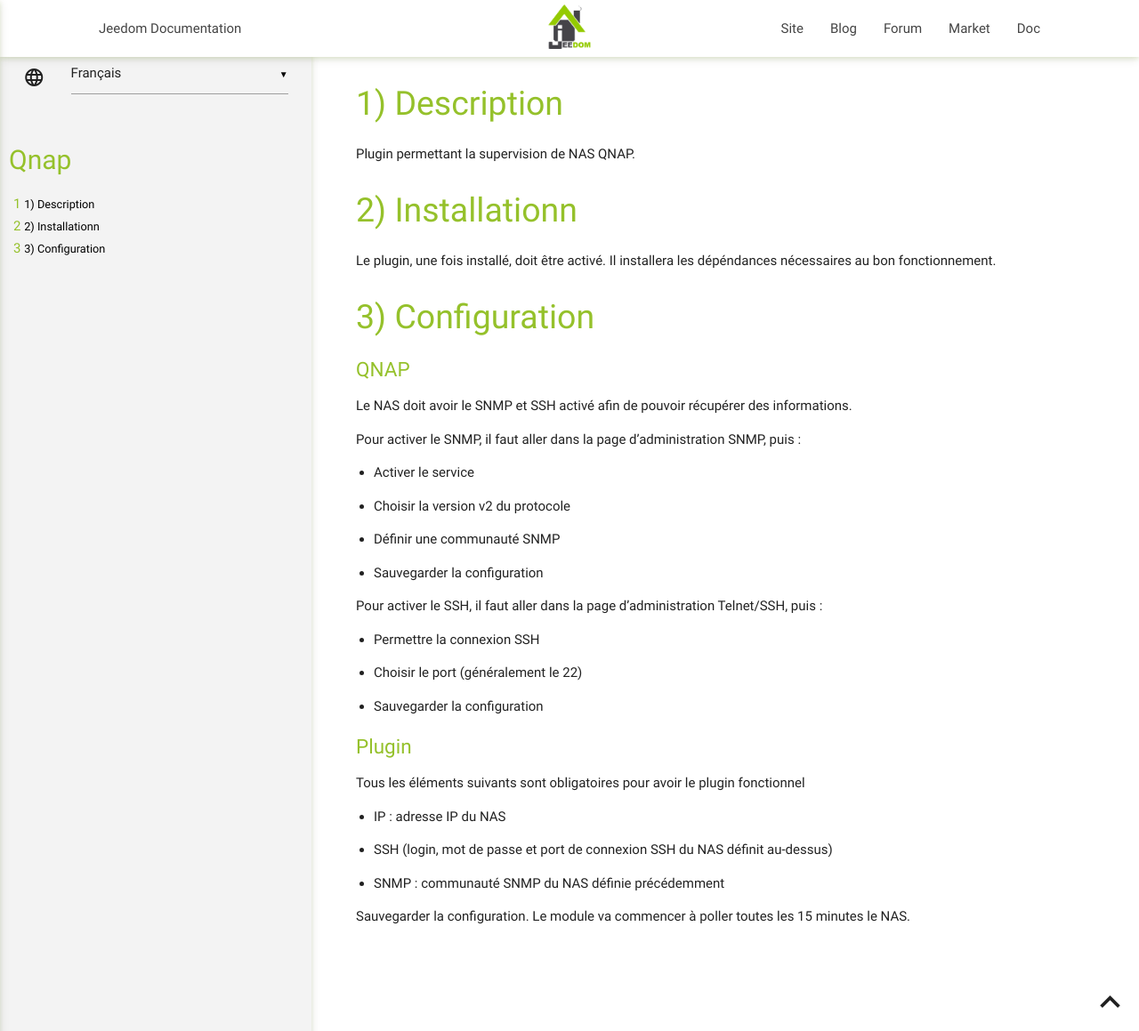
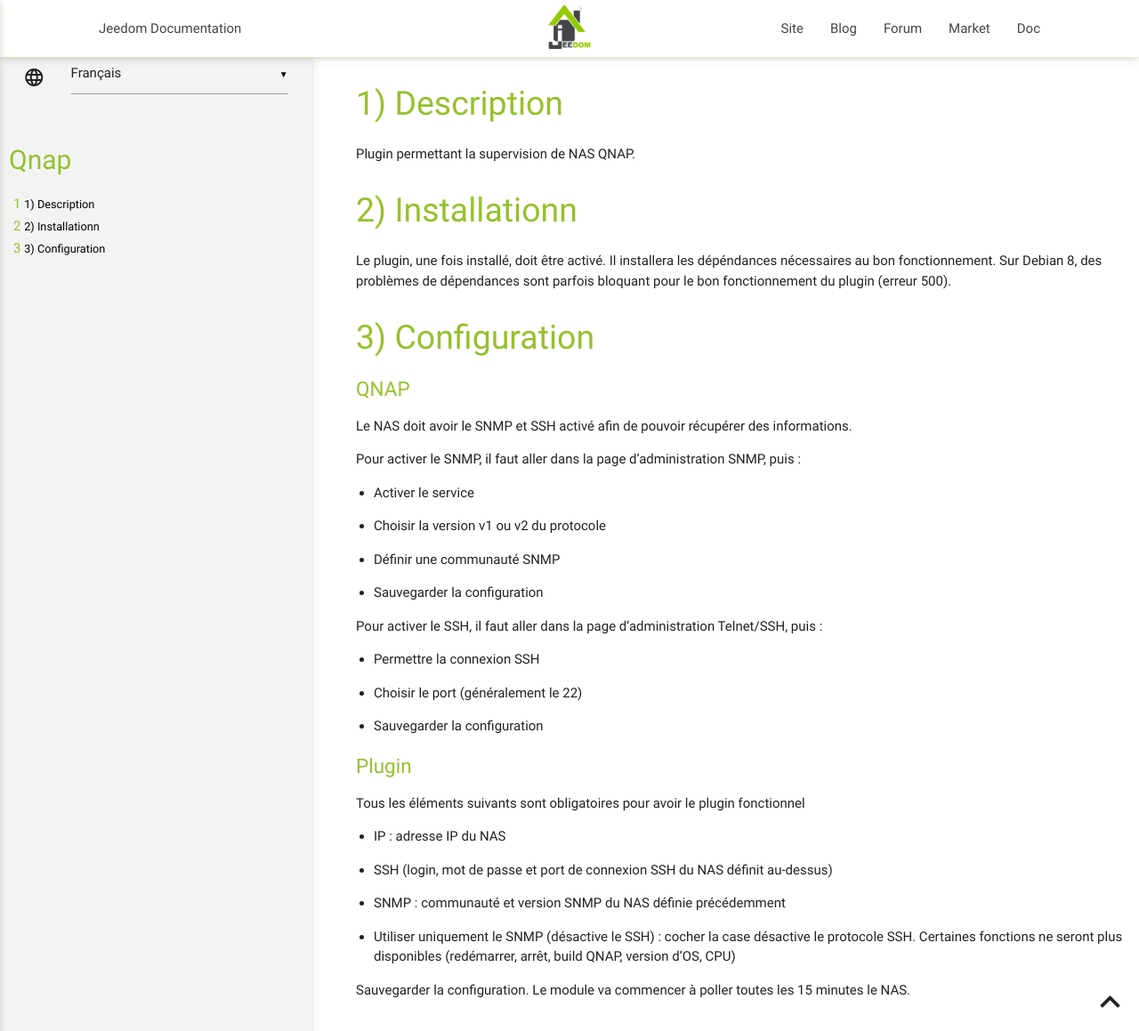
Before and after one commit to tux1c0/plugin-qnap, a Jekyll site: the page built from docs/fr_FR/index.md, in a window 1280 px wide and 1159 px high. Shown: the whole window at 89% size. Built offline with Jekyll 4.4.1, drawn with Linux system fonts in a browser that asks for light colours; our own code applies the rules of GitHub Pages for plain Markdown files.

Commit message:
update docs

```diff
--- a/docs/fr_FR/index.md
+++ b/docs/fr_FR/index.md
@@ -7,6 +7,7 @@ Installationn
 ===
 
 Le plugin, une fois installé, doit être activé. Il installera les dépéndances nécessaires au bon fonctionnement.
+Sur Debian 8, des problèmes de dépendances sont parfois bloquant pour le bon fonctionnement du plugin (erreur 500).
 
 
 Configuration
@@ -20,7 +21,7 @@ Pour activer le SNMP, il faut aller dans la page d'administration SNMP, puis :
 
 -   Activer le service
 
--   Choisir la version v2 du protocole
+-   Choisir la version v1 ou v2 du protocole
 
 -   Définir une communauté SNMP
 
@@ -42,6 +43,8 @@ Tous les éléments suivants sont obligatoires pour avoir le plugin fonctionnel
 
 -   SSH (login, mot de passe et port de connexion SSH du NAS définit au-dessus)
 
--   SNMP : communauté SNMP du NAS définie précédemment
+-   SNMP : communauté et version SNMP du NAS définie précédemment
+
+-	Utiliser uniquement le SNMP (désactive le SSH) : cocher la case désactive le protocole SSH. Certaines fonctions ne seront plus disponibles (redémarrer, arrêt, build QNAP, version d'OS, CPU)
 
 Sauvegarder la configuration. Le module va commencer à poller toutes les 15 minutes le NAS.
```
